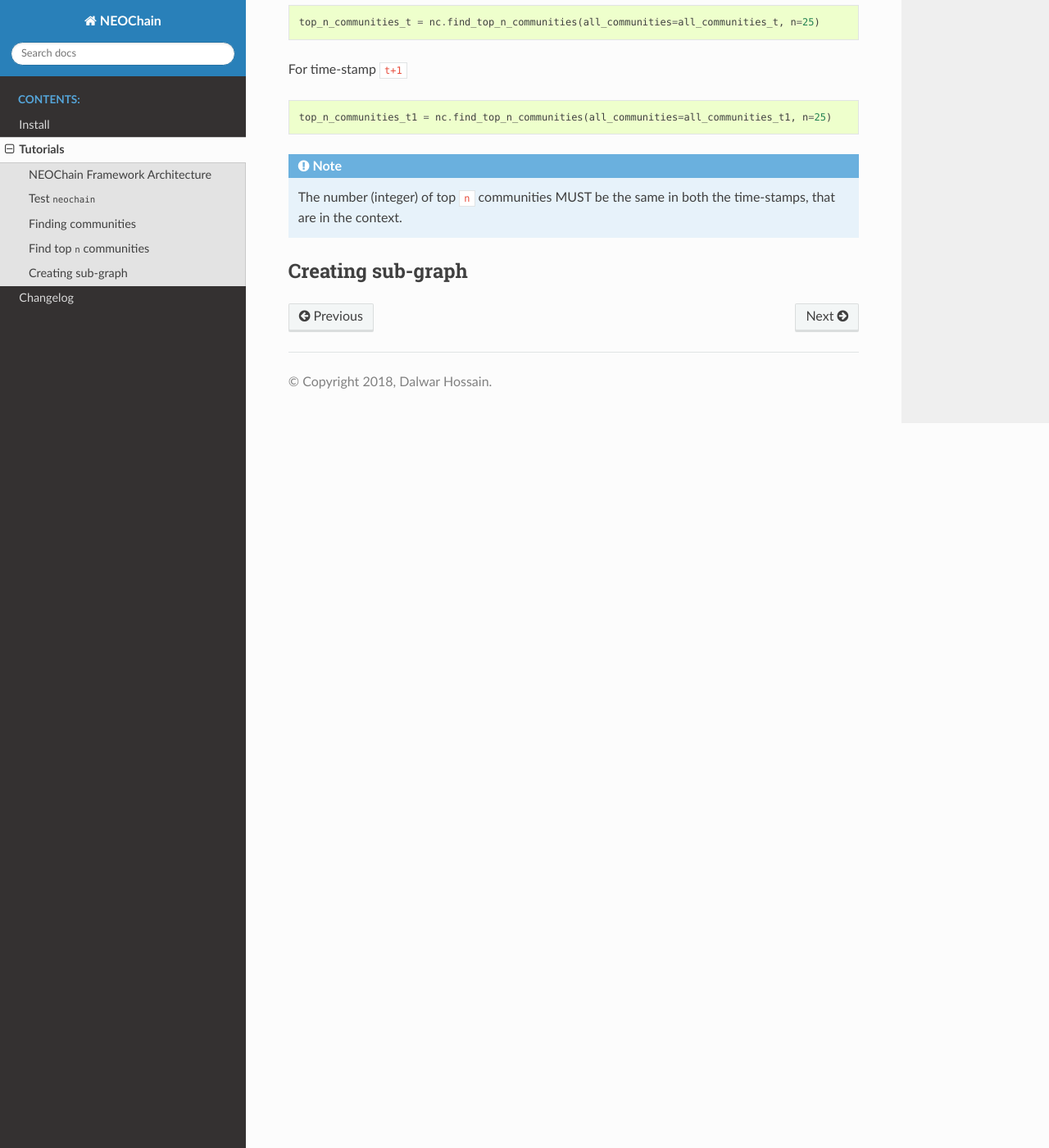
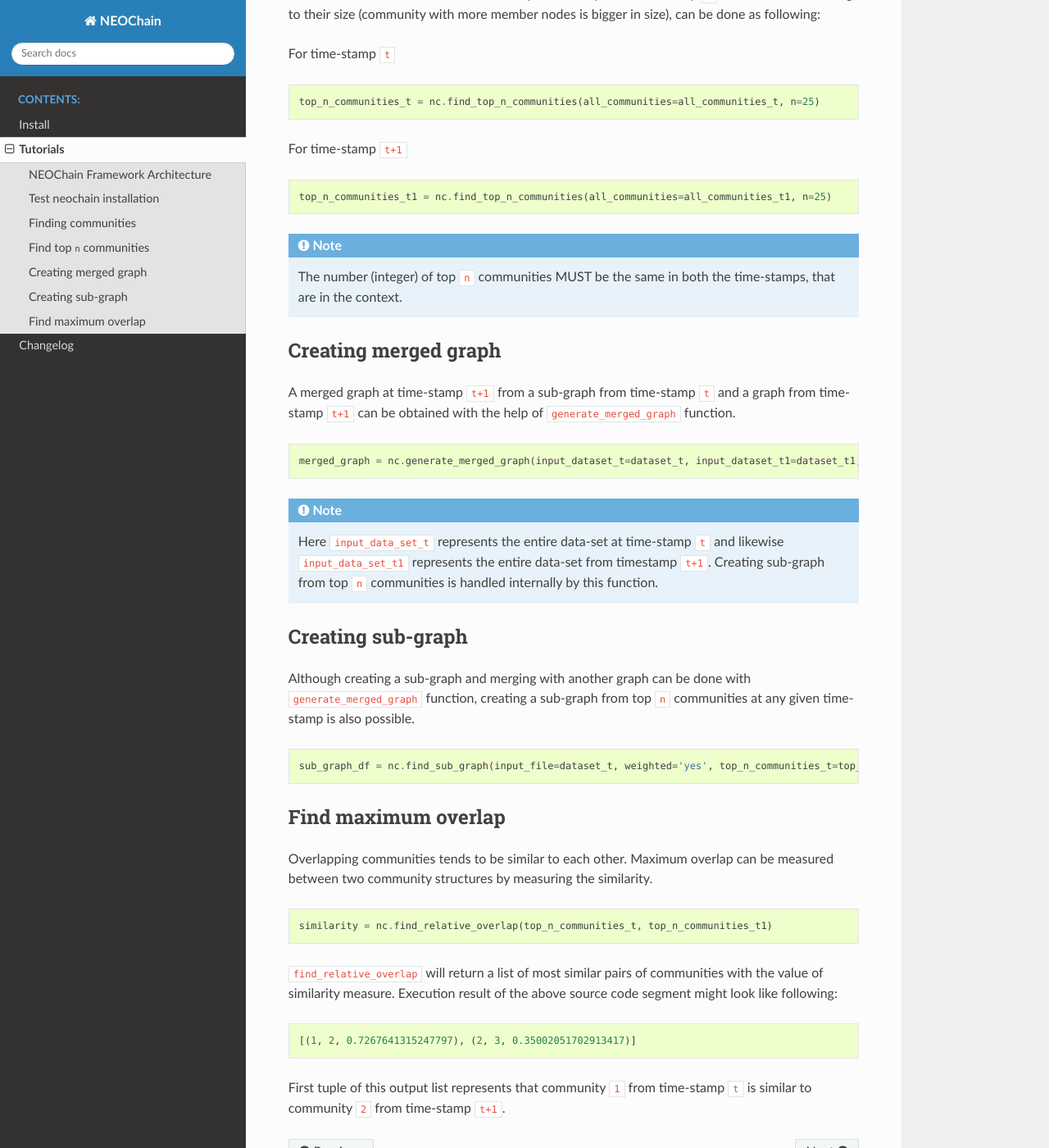
Before and after one commit to dalwar23/neochain, a Sphinx documentation site: the page built from docs/source/tutorials.rst, in a window 1280 px wide and 1400 px high, scrolled down 1447 px. Shown: the whole window at 82% size. Built offline with Sphinx 7.4.7 and the Read the Docs theme 2.0.0, drawn with Linux system fonts in a browser that asks for light colours; some of the changed text lies outside the part shown.

Commit message:
updated tutorial

```diff
--- a/docs/source/tutorials.rst
+++ b/docs/source/tutorials.rst
@@ -12,14 +12,16 @@ NEOChain is designed to detect communities in large-scale transaction-based netw
 - Generate sub-graphs form top ``n`` communities at time-stamp ``t``
 - Merge sub-graph from time-stamp ``t`` with the graph from time-stamp ``t+1``
 - Find top ``n`` communities from merged graph
-- Find maximum overlapping communities from time-stamp ``t`` and ``t+1``
+- Find maximum overlapping communities (similar community structures) from time-stamp ``t`` and ``t+1``
+
+To read more about the architecture, please visit this [`Website <http://www.user.tu-berlin.de/hossainarif/>`_]
 
 .. warning::
    This is a prototypical framework for detecting and observing community structures in blockchain networks. Built as a
    part of an academic project. Source code of the framework might contain bugs!
 
-Test ``neochain``
------------------
+Test neochain installation
+--------------------------
 Test if ``neochain`` is properly installed or not
 
 .. code-block:: python
@@ -27,7 +29,7 @@ Test if ``neochain`` is properly installed or not
    import neochain as nc
    nc.__version__
 
-This should give an output with the version of the currently installed ``neochain`` package
+This should give an output with the version of the currently installed ``neochain`` package. Something similar like:
 
 .. code-block:: python
 
@@ -66,5 +68,44 @@ For time-stamp ``t+1``
 .. note::
    The number (integer) of top ``n`` communities MUST be the same in both the time-stamps, that are in the context.
 
+Creating merged graph
+---------------------
+A merged graph at time-stamp ``t+1`` from a sub-graph from time-stamp ``t`` and a graph from time-stamp ``t+1`` can be
+obtained with the help of ``generate_merged_graph`` function.
+
+.. code-block:: python
+
+   merged_graph = nc.generate_merged_graph(input_dataset_t=dataset_t, input_dataset_t1=dataset_t1, weighted='yes', top_n_communities=top_n_communities_t.values())
+
+.. note::
+   Here ``input_data_set_t`` represents the entire data-set at time-stamp ``t`` and likewise ``input_data_set_t1``
+   represents the entire data-set from timestamp ``t+1``. Creating sub-graph from top ``n`` communities is handled
+   internally by this function.
+
 Creating sub-graph
 ------------------
+Although creating a sub-graph and merging with another graph can be done with ``generate_merged_graph`` function, creating
+a sub-graph from top ``n`` communities at any given time-stamp is also possible.
+
+.. code-block:: python
+
+   sub_graph_df = nc.find_sub_graph(input_file=dataset_t, weighted='yes', top_n_communities_t=top_n_communities_t.values())
+
+Find maximum overlap
+--------------------
+Overlapping communities tends to be similar to each other. Maximum overlap can be measured between two community structures
+by measuring the similarity.
+
+.. code-block:: python
+
+   similarity = nc.find_relative_overlap(top_n_communities_t, top_n_communities_t1)
+
+``find_relative_overlap`` will return a list of most similar pairs of communities with the value of similarity measure.
+Execution result of the above source code segment might look like following:
+
+.. code-block:: python
+
+   [(1, 2, 0.7267641315247797), (2, 3, 0.35002051702913417)]
+
+First tuple of this output list represents that community ``1`` from time-stamp ``t`` is similar to community ``2`` from
+time-stamp ``t+1``.
```
